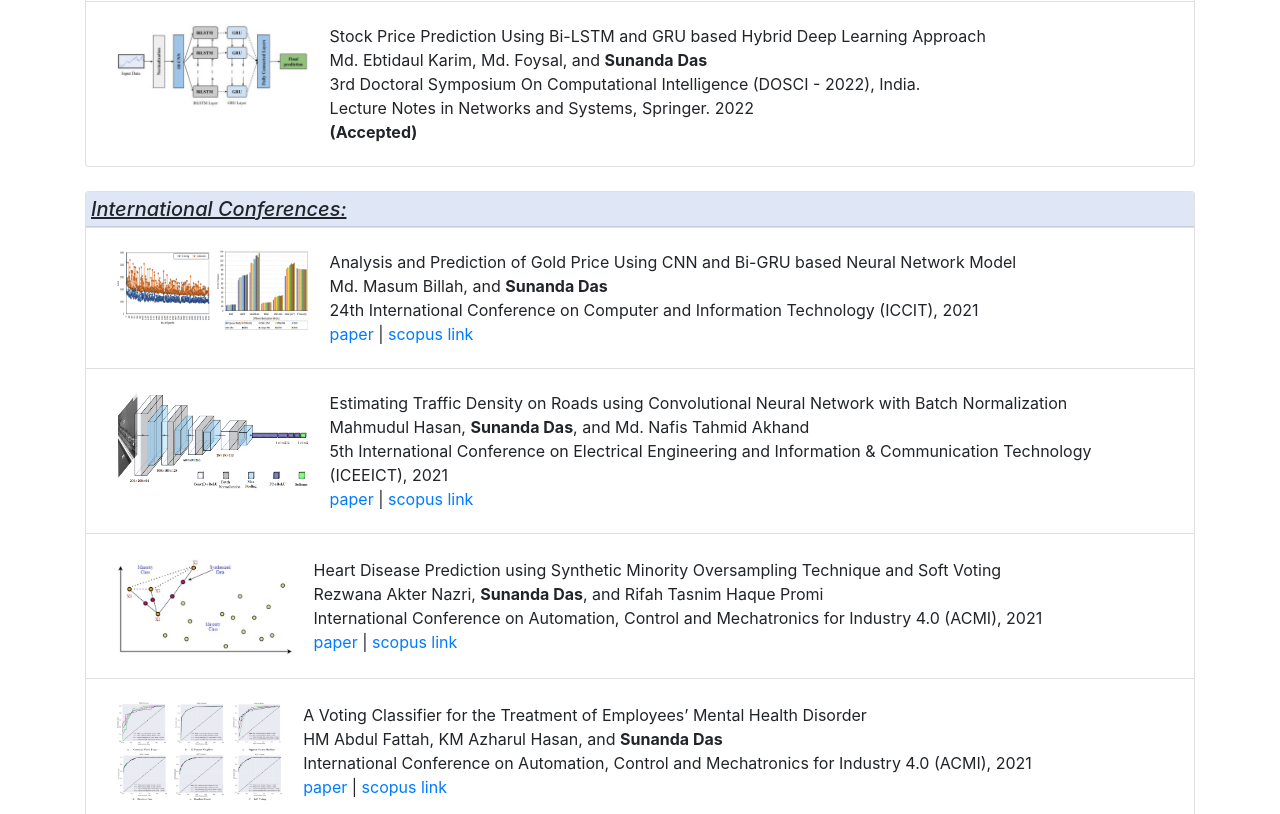
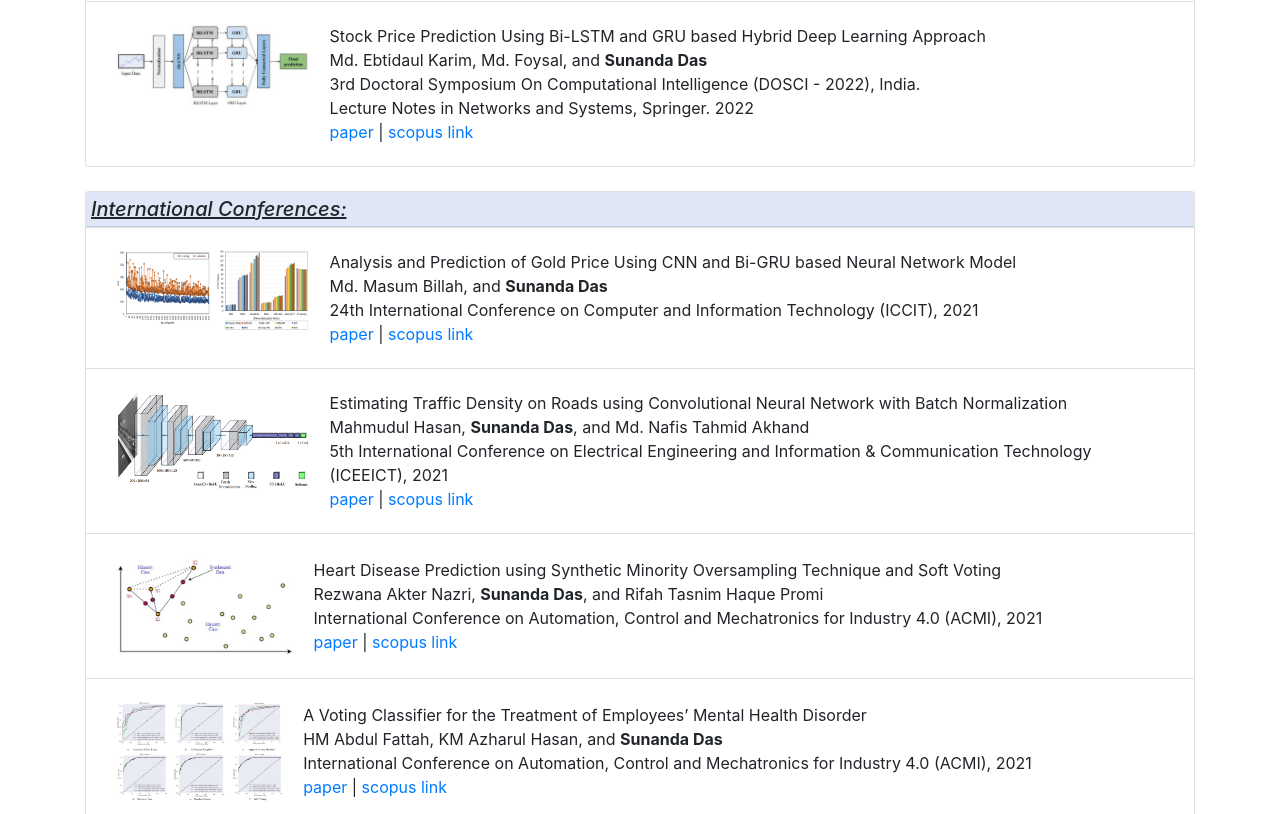
Before and after one commit to das-sunanda/das-sunanda.github.io, a website: page index.html in a window 1280 px wide. Shown: the part 2760-3574 px from the top of the page. Drawn offline with Linux system fonts and the light colour scheme.

Commit message:
Update index.html

```diff
--- a/index.html
+++ b/index.html
@@ -336,7 +336,9 @@
           <br>
           3rd Doctoral Symposium On Computational Intelligence (DOSCI - 2022), India.<br>
           Lecture Notes in Networks and Systems, Springer. 2022 <br>
-          <b>(Accepted)</b> <br>
+          <a href="https://link.springer.com/chapter/10.1007/978-981-19-3148-2_60" target="_blank">paper</a> | <a href="http://www.scopus.com/inward/record.url?eid=2-s2.0-85142719837&partnerID=MN8TOARS" target="_blank">scopus link</a>
+
+          <br>
         </td>
       </tr>
       </tbody></table>
```
